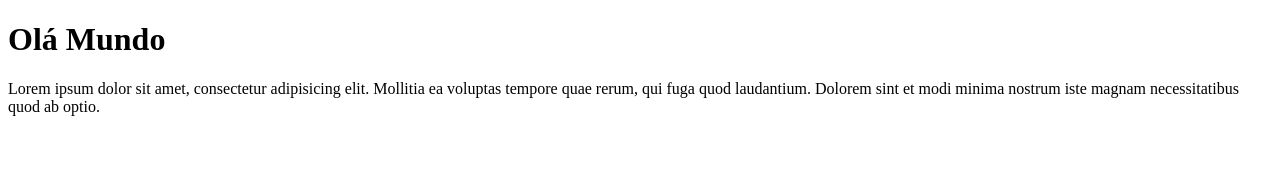
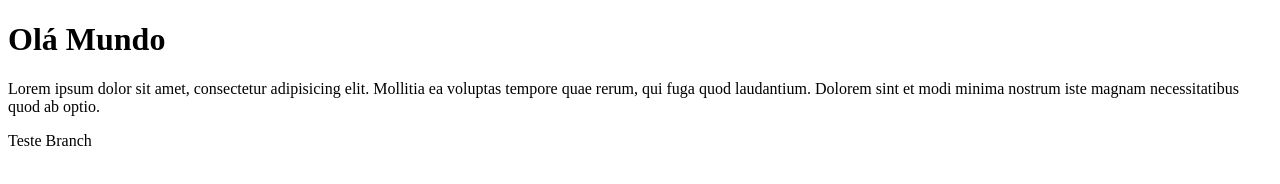
Before and after one commit to helenharumi/helenharumi.github.io, a plain HTML site: page index.html in a window 1280 px wide. Drawn offline with Linux system fonts and the light colour scheme.

Commit message:
teste branch

```diff
--- a/index.html
+++ b/index.html
@@ -9,6 +9,6 @@
     <h1>Olá Mundo</h1>
 
     <p>Lorem ipsum dolor sit amet, consectetur adipisicing elit. Mollitia ea voluptas tempore quae rerum, qui fuga quod laudantium. Dolorem sint et modi minima nostrum iste magnam necessitatibus quod ab optio.</p>
-
+    <p>Teste Branch</p>
 </body>
 </html>
```
